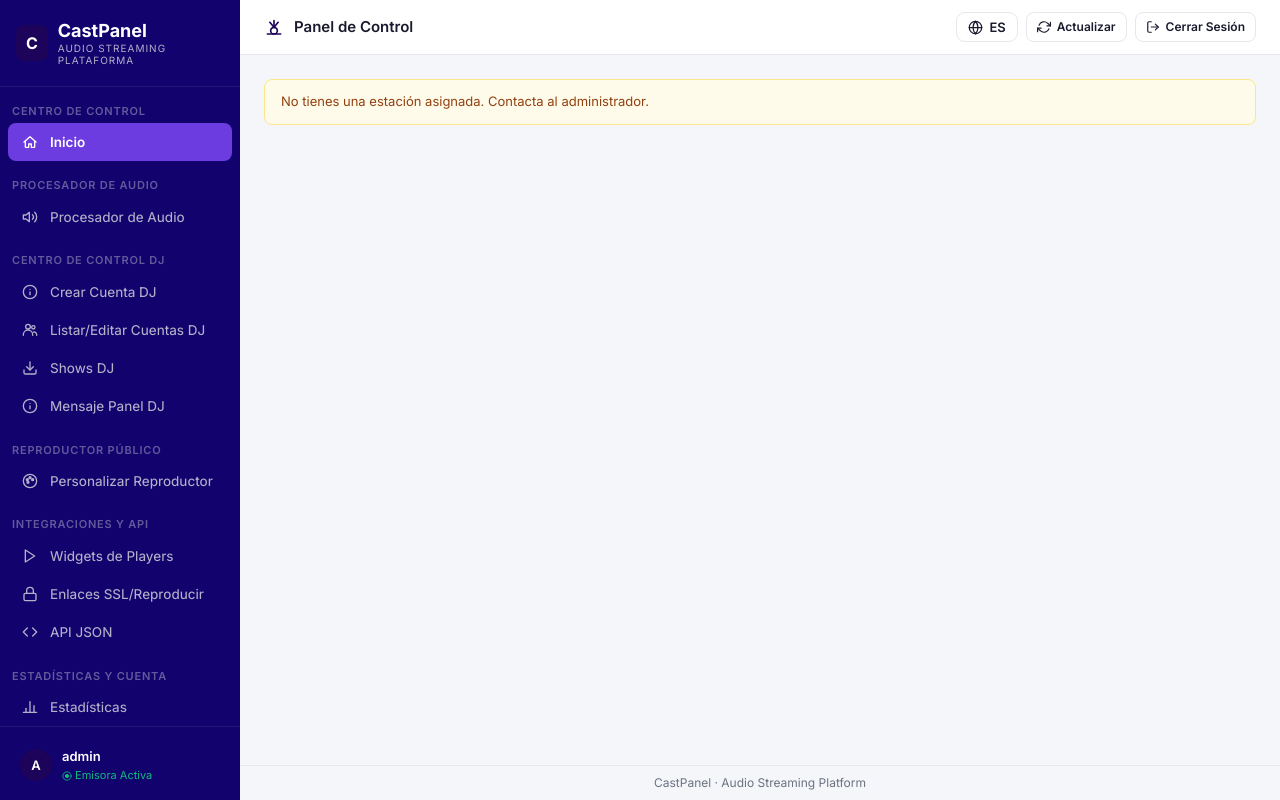
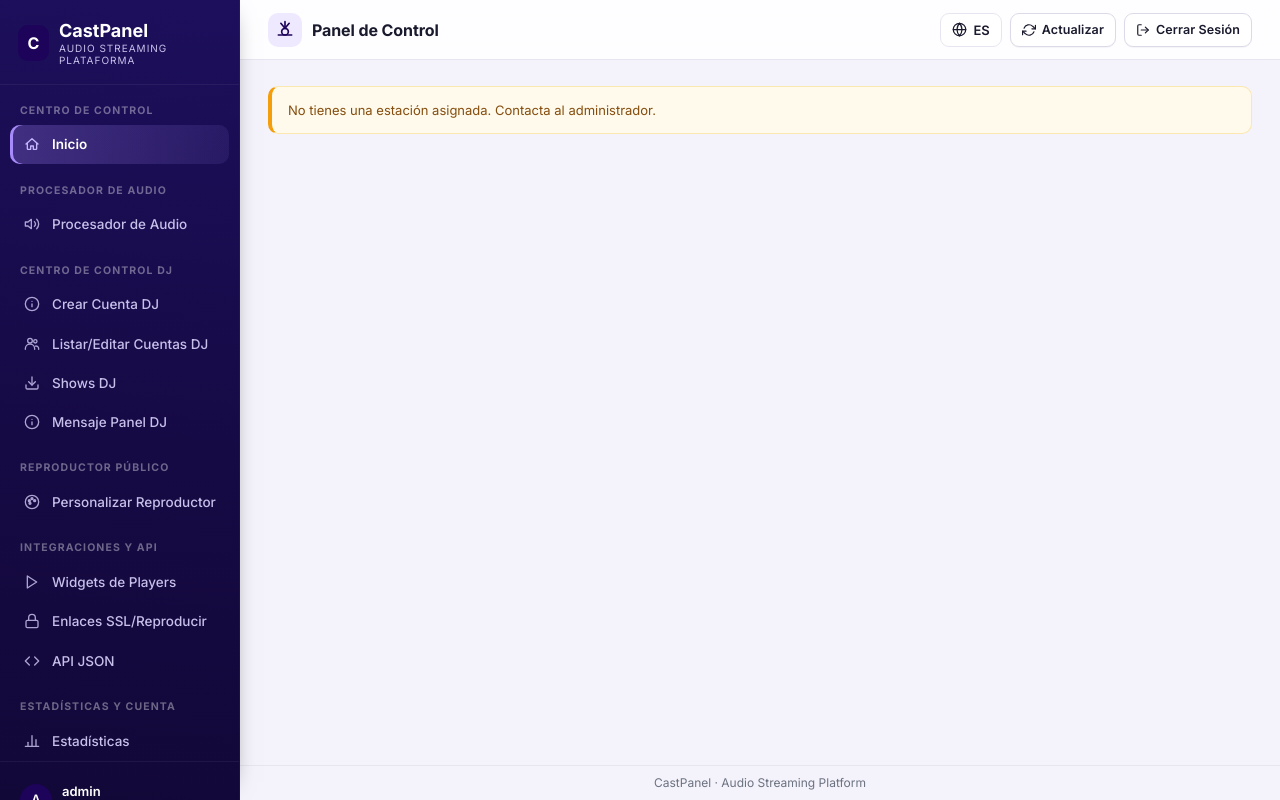
Before and after one commit to zunairaiqbal078/BroadCastingServer, a PHP site: page /cliente/index.php in a window 1280 px wide. Run offline with PHP 8.4, Linux system fonts and the light colour scheme; a user stored in the database is signed in; data comes from the database, SQL or seed files in the repository; data that the repository does not hold is empty.

Commit message:
Add shared theme stylesheet and role-based body classes for panel UI.
Load theme.css from layout_header with cache-busting and distinguish admin, reseller, and client chrome.

Co-authored-by: Cursor <cursoragent@cursor.com>

```diff
--- /dev/null
+++ b/assets/css/theme.css
@@ -0,0 +1,441 @@
+/* ==========================================================================
+   CastPanel — unified design layer (look only, no behaviour)
+   Loaded after style.css by includes/layout_header.php. The <body> carries
+   cp-theme plus cp-role-cliente / cp-role-admin / cp-role-reseller:
+     - client panel  : soft violet, rounded, friendly (matches the new client pages)
+     - admin/reseller: clean slate + indigo, denser, "control room" professional
+   Branding colours set by the admin (primary / sidebar) still win: they are
+   printed in an inline <style> after this file.
+   ========================================================================== */
+
+/* ---------- tokens ---------- */
+.cp-theme {
+    --radius: 14px;
+    --radius-sm: 10px;
+    --ring: 0 0 0 3px rgba(108, 60, 224, .16);
+    --line: #e7e5f0;
+    --line-soft: #f0eef7;
+    --muted-bg: #f7f6fb;
+    --shadow: 0 1px 2px rgba(17, 12, 46, .04), 0 6px 18px -10px rgba(17, 12, 46, .12);
+    --shadow-md: 0 2px 4px rgba(17, 12, 46, .05), 0 12px 28px -14px rgba(17, 12, 46, .22);
+    --shadow-lg: 0 18px 40px -18px rgba(17, 12, 46, .35);
+    --border: var(--line);
+    --hover: var(--muted-bg);
+}
+.cp-role-cliente {
+    --body-bg: #f4f2fa;
+    --sidebar-bg: linear-gradient(185deg, #1d0f5c 0%, #160a45 55%, #120838 100%);
+    --sidebar-hover: rgba(255, 255, 255, .07);
+    --sidebar-text: #c7c0ea;
+    --primary-bg: #efe9ff;
+}
+.cp-role-admin,
+.cp-role-reseller {
+    --primary: #4f46e5;
+    --primary-dark: #4338ca;
+    --primary-light: #6366f1;
+    --primary-bg: #eef0ff;
+    --body-bg: #f2f4f8;
+    --sidebar-bg: linear-gradient(185deg, #0f172a 0%, #111827 100%);
+    --sidebar-hover: rgba(148, 163, 184, .10);
+    --sidebar-text: #a5b0c4;
+    --line: #e3e7ef;
+    --line-soft: #eef1f6;
+    --muted-bg: #f6f8fb;
+    --ring: 0 0 0 3px rgba(79, 70, 229, .16);
+    --text-primary: #0f172a;
+    --text-secondary: #64748b;
+    --radius: 12px;
+    --radius-sm: 8px;
+    --shadow: 0 1px 2px rgba(15, 23, 42, .05), 0 4px 14px -8px rgba(15, 23, 42, .10);
+    --shadow-md: 0 2px 4px rgba(15, 23, 42, .06), 0 10px 24px -12px rgba(15, 23, 42, .18);
+}
+
+.cp-theme { background: var(--body-bg); color: var(--text-primary); -webkit-font-smoothing: antialiased; }
+.cp-theme ::selection { background: var(--primary-bg); }
+
+/* ---------- sidebar ---------- */
+.cp-theme .sidebar {
+    background: var(--sidebar-bg);
+    border-right: 1px solid rgba(255, 255, 255, .04);
+    box-shadow: 6px 0 24px -18px rgba(0, 0, 0, .6);
+}
+.cp-theme .sidebar-logo { padding: 20px 18px 18px; border-bottom: 1px solid rgba(255, 255, 255, .06); }
+.cp-theme .sidebar-section {
+    padding: 18px 20px 6px;
+    font-size: 10.5px;
+    font-weight: 700;
+    letter-spacing: 1.1px;
+    color: rgba(255, 255, 255, .38);
+}
+.cp-theme .sidebar-nav { padding: 0 10px; }
+.cp-theme .sidebar-nav li a {
+    margin: 1px 0;
+    padding: 9px 12px;
+    border-radius: 10px;
+    font-size: 13.5px;
+    font-weight: 500;
+    color: var(--sidebar-text);
+    transition: background .15s ease, color .15s ease;
+}
+.cp-theme .sidebar-nav li a:hover { background: var(--sidebar-hover); color: #fff; }
+.cp-theme .sidebar-nav li a .nav-icon { opacity: .85; }
+/* active item: its own accent, so it stands out whatever primary colour the branding sets */
+.cp-theme .sidebar-nav li a.active {
+    background: linear-gradient(90deg, rgba(167, 139, 250, .28), rgba(167, 139, 250, .10));
+    color: #fff;
+    font-weight: 600;
+    box-shadow: inset 3px 0 0 #a78bfa;
+}
+.cp-theme .sidebar-nav li a.active .nav-icon { color: #c4b5fd; opacity: 1; }
+.cp-role-admin .sidebar-nav li a.active,
+.cp-role-reseller .sidebar-nav li a.active {
+    background: rgba(99, 102, 241, .16);
+    color: #fff;
+    box-shadow: inset 3px 0 0 #818cf8;
+}
+.cp-theme .sidebar-footer { border-top: 1px solid rgba(255, 255, 255, .06); }
+
+/* ---------- top bar ---------- */
+.cp-theme .topbar {
+    background: rgba(255, 255, 255, .86);
+    -webkit-backdrop-filter: saturate(1.4) blur(10px);
+    backdrop-filter: saturate(1.4) blur(10px);
+    border-bottom: 1px solid var(--line);
+    padding: 12px 28px;
+    min-height: 60px;
+}
+.cp-theme .topbar-title { font-size: 16px; font-weight: 700; letter-spacing: -.1px; }
+.cp-theme .topbar-title .title-icon {
+    width: 34px; height: 34px; border-radius: 10px;
+    display: inline-flex; align-items: center; justify-content: center;
+    background: var(--primary-bg); color: var(--primary);
+}
+.cp-theme .topbar-actions .btn,
+.cp-theme .topbar-actions .cp-lang-btn { height: 34px; border-radius: 9px; }
+
+/* ---------- page ---------- */
+.cp-theme .page-content { padding: 26px 28px 40px; }
+@media (max-width: 768px) { .cp-theme .page-content { padding: 16px; } .cp-theme .topbar { padding: 10px 14px; } }
+.cp-theme h2, .cp-theme h3, .cp-theme h4 { letter-spacing: -.15px; }
+
+/* ---------- cards ---------- */
+.cp-theme .card,
+.cp-theme .sp-card,
+.cp-theme .section-card {
+    background: var(--card-bg);
+    border: 1px solid var(--line);
+    border-radius: var(--radius);
+    box-shadow: var(--shadow);
+}
+.cp-theme .card { overflow: visible; }
+.cp-theme .card + .card { margin-top: 0; }
+.cp-theme .card-header,
+.cp-theme .sp-card-header {
+    padding: 16px 22px;
+    border-bottom: 1px solid var(--line-soft);
+    background: transparent;
+}
+.cp-theme .card-header h3,
+.cp-theme .sp-card-header h3 { font-size: 15px; font-weight: 700; color: var(--text-primary); }
+.cp-theme .card-header h3 svg,
+.cp-theme .sp-card-header h3 svg { color: var(--primary); }
+.cp-theme .card-body { padding: 22px; }
+.cp-theme .card-body.no-padding { padding: 0; }
+.cp-theme .card-header .badge { font-variant-numeric: tabular-nums; }
+.cp-theme .two-cols, .cp-theme .two-cols-equal { gap: 22px; }
+.cp-theme .two-cols > div > .card + .card,
+.cp-theme .two-cols-equal > div > .card + .card { margin-top: 22px; }
+
+/* ---------- forms ---------- */
+.cp-theme .form-group { margin-bottom: 16px; }
+.cp-theme .form-group > label,
+.cp-theme label.form-label {
+    font-size: 12.5px;
+    font-weight: 600;
+    color: var(--text-primary);
+    margin-bottom: 6px;
+}
+.cp-theme .form-control {
+    min-height: 40px;
+    padding: 9px 13px;
+    border: 1px solid #dcd9e8;
+    border-radius: var(--radius-sm);
+    background: #fff;
+    font-size: 13.5px;
+    color: var(--text-primary);
+    box-shadow: 0 1px 1px rgba(17, 12, 46, .03);
+    transition: border-color .15s ease, box-shadow .15s ease;
+}
+.cp-role-admin .form-control, .cp-role-reseller .form-control { border-color: #d7dde8; }
+.cp-theme .form-control:hover { border-color: #c9c4dd; }
+.cp-theme .form-control:focus { outline: none; border-color: var(--primary); box-shadow: var(--ring); }
+.cp-theme .form-control::placeholder { color: #a3a0b5; }
+.cp-theme textarea.form-control { min-height: 90px; line-height: 1.5; }
+.cp-theme select.form-control { padding-right: 34px; cursor: pointer; }
+.cp-theme .form-control[readonly] { background: var(--muted-bg); }
+.cp-theme small, .cp-theme .hint, .cp-theme .form-text { color: var(--text-secondary); }
+.cp-theme input[type="checkbox"], .cp-theme input[type="radio"] { accent-color: var(--primary); }
+.cp-theme input[type="range"] { accent-color: var(--primary); }
+.cp-theme .check-item {
+    border: 1px solid var(--line);
+    border-radius: var(--radius-sm);
+    background: #fff;
+    transition: border-color .15s ease, background .15s ease;
+}
+.cp-theme .check-item:hover { border-color: var(--primary); background: var(--primary-bg); }
+
+/* ---------- buttons ---------- */
+.cp-theme .btn {
+    min-height: 38px;
+    padding: 8px 16px;
+    border-radius: var(--radius-sm);
+    font-size: 13px;
+    font-weight: 600;
+    letter-spacing: .1px;
+    line-height: 1.2;
+    justify-content: center;
+    transition: transform .12s ease, box-shadow .15s ease, background .15s ease, border-color .15s ease, color .15s ease;
+}
+.cp-theme .btn:active { transform: translateY(1px); }
+.cp-theme .btn:focus-visible { outline: none; box-shadow: var(--ring); }
+.cp-theme .btn-sm { min-height: 32px; padding: 6px 11px; font-size: 12.5px; border-radius: 8px; }
+.cp-theme .btn-lg { min-height: 46px; padding: 12px 22px; font-size: 14.5px; }
+.cp-theme .btn-primary {
+    background: linear-gradient(180deg, var(--primary-light, var(--primary)) -40%, var(--primary) 100%);
+    color: #fff;
+    box-shadow: 0 1px 2px rgba(17, 12, 46, .12), 0 6px 14px -8px var(--primary);
+}
+.cp-theme .btn-primary:hover { background: var(--primary-dark); color: #fff; box-shadow: 0 8px 18px -8px var(--primary); }
+.cp-role-admin .btn-primary, .cp-role-reseller .btn-primary { background: var(--primary); }
+.cp-theme .btn-success { background: #0e9f6e; color: #fff; box-shadow: 0 6px 14px -8px #0e9f6e; }
+.cp-theme .btn-success:hover { background: #047857; color: #fff; }
+.cp-theme .btn-danger { background: #ef4444; color: #fff; box-shadow: 0 6px 14px -8px #ef4444; }
+.cp-theme .btn-danger:hover { background: #dc2626; color: #fff; }
+.cp-theme .btn-warning { background: #f59e0b; color: #fff; }
+.cp-theme .btn-warning:hover { background: #d97706; color: #fff; }
+.cp-theme .btn-info { background: #0ea5e9; color: #fff; }
+.cp-theme .btn-info:hover { background: #0284c7; color: #fff; }
+.cp-theme .btn-outline {
+    background: #fff;
+    color: var(--text-primary);
+    border: 1px solid #dcd9e8;
+    box-shadow: 0 1px 1px rgba(17, 12, 46, .04);
+}
+.cp-role-admin .btn-outline, .cp-role-reseller .btn-outline { border-color: #d7dde8; }
+.cp-theme .btn-outline:hover { border-color: var(--primary); color: var(--primary); background: var(--primary-bg); }
+.cp-theme .btn-block { width: 100%; }
+.cp-theme .btn[disabled], .cp-theme .btn.disabled { opacity: .55; cursor: not-allowed; box-shadow: none; }
+
+/* ---------- badges ---------- */
+.cp-theme .badge {
+    display: inline-flex;
+    align-items: center;
+    gap: 4px;
+    padding: 3px 9px;
+    border-radius: 999px;
+    font-size: 11.5px;
+    font-weight: 600;
+    background: var(--muted-bg);
+    color: var(--text-secondary);
+    border: 1px solid var(--line);
+    line-height: 1.4;
+}
+.cp-theme .badge-success { background: #ecfdf5; color: #047857; border-color: #a7f3d0; }
+.cp-theme .badge-danger  { background: #fef2f2; color: #b91c1c; border-color: #fecaca; }
+.cp-theme .badge-warning { background: #fffbeb; color: #b45309; border-color: #fde68a; }
+.cp-theme .badge-info    { background: #eff6ff; color: #1d4ed8; border-color: #bfdbfe; }
+.cp-theme .badge-purple  { background: var(--primary-bg); color: var(--primary); border-color: transparent; }
+.cp-theme .badge-orange  { background: #fff7ed; color: #c2410c; border-color: #fed7aa; }
+
+/* ---------- alerts (block layout: an inline <strong> no longer splits the text into columns) ---------- */
+.cp-theme .alert {
+    display: block;
+    position: relative;
+    padding: 13px 16px 13px 44px;
+    border-radius: var(--radius-sm);
+    font-size: 13px;
+    line-height: 1.55;
+    border: 1px solid transparent;
+    border-left-width: 4px;
+    margin-bottom: 18px;
+}
+.cp-theme .alert > svg:first-child { position: absolute; left: 16px; top: 15px; }
+.cp-theme .alert:not(:has(> svg:first-child)) { padding-left: 16px; }
+.cp-theme .alert strong { font-weight: 700; }
+.cp-theme .alert-info    { background: #f0f6ff; color: #1e3a8a; border-color: #cfe0fd; border-left-color: #3b82f6; }
+.cp-theme .alert-success { background: #effcf6; color: #065f46; border-color: #c4f0dc; border-left-color: #10b981; }
+.cp-theme .alert-warning { background: #fffaeb; color: #854d0e; border-color: #fbe7b0; border-left-color: #f59e0b; }
+.cp-theme .alert-danger,
+.cp-theme .alert-error   { background: #fef3f2; color: #991b1b; border-color: #fbd5d1; border-left-color: #ef4444; }
+
+/* ---------- tables ---------- */
+.cp-theme .table-responsive { border-radius: 0 0 var(--radius) var(--radius); }
+.cp-theme table.table th {
+    background: var(--muted-bg);
+    color: var(--text-secondary);
+    font-size: 11px;
+    font-weight: 700;
+    letter-spacing: .6px;
+    padding: 11px 16px;
+    border-bottom: 1px solid var(--line);
+    white-space: nowrap;
+}
+.cp-theme table.table td { padding: 12px 16px; border-bottom: 1px solid var(--line-soft); font-size: 13.5px; }
+.cp-theme table.table tbody tr { transition: background .12s ease; }
+.cp-theme table.table tbody tr:hover { background: #faf9fd; }
+.cp-role-admin table.table tbody tr:hover, .cp-role-reseller table.table tbody tr:hover { background: #f8fafc; }
+.cp-role-admin table.table td, .cp-role-reseller table.table td { padding: 11px 16px; }
+
+/* ---------- tabs (module sub-navigation) ---------- */
+.cp-theme .tabs {
+    display: inline-flex;
+    flex-wrap: wrap;
+    gap: 4px;
+    padding: 4px;
+    margin-bottom: 20px;
+    border: 1px solid var(--line);
+    border-radius: 12px;
+    background: #fff;
+    box-shadow: var(--shadow);
+    max-width: 100%;
+}
+.cp-theme .tab-btn {
+    margin: 0;
+    padding: 8px 14px;
+    border: 0;
+    border-radius: 9px;
+    font-size: 13px;
+    font-weight: 600;
+    color: var(--text-secondary);
+    background: transparent;
+}
+.cp-theme .tab-btn:hover { color: var(--primary); background: var(--muted-bg); }
+.cp-theme .tab-btn.active { color: #fff; background: var(--primary); border-radius: 9px; box-shadow: 0 6px 14px -8px var(--primary); }
+.cp-theme .sp-tabs, .cp-theme .sp-card-tabs { gap: 4px; }
+.cp-theme .sp-tab { border-radius: 9px; }
+
+/* ---------- stat cards ---------- */
+.cp-theme .stat-card {
+    border-radius: var(--radius);
+    padding: 18px 20px;
+    box-shadow: var(--shadow-md);
+    overflow: hidden;
+    position: relative;
+}
+.cp-theme .stat-card .stat-label { font-size: 11.5px; font-weight: 700; letter-spacing: .6px; }
+.cp-theme .stat-card .stat-value { font-size: 28px; font-weight: 800; letter-spacing: -.5px; }
+/* admin & reseller: white cards with a coloured accent instead of full gradients */
+.cp-role-admin .stat-card, .cp-role-reseller .stat-card {
+    background: #fff !important;
+    color: var(--text-primary) !important;
+    border: 1px solid var(--line);
+    box-shadow: var(--shadow);
+}
+.cp-role-admin .stat-card::before, .cp-role-reseller .stat-card::before {
+    content: ''; position: absolute; left: 0; top: 0; bottom: 0; width: 4px; background: var(--sc, var(--primary));
+}
+.cp-role-admin .stat-card.green, .cp-role-reseller .stat-card.green { --sc: #10b981; --scb: #ecfdf5; }
+.cp-role-admin .stat-card.blue, .cp-role-reseller .stat-card.blue { --sc: #3b82f6; --scb: #eff6ff; }
+.cp-role-admin .stat-card.red, .cp-role-reseller .stat-card.red { --sc: #ef4444; --scb: #fef2f2; }
+.cp-role-admin .stat-card.orange, .cp-role-reseller .stat-card.orange { --sc: #f59e0b; --scb: #fffbeb; }
+.cp-role-admin .stat-card.purple, .cp-role-reseller .stat-card.purple { --sc: #6366f1; --scb: #eef0ff; }
+.cp-role-admin .stat-card .stat-label, .cp-role-reseller .stat-card .stat-label { color: var(--text-secondary); opacity: 1; }
+.cp-role-admin .stat-card .stat-value, .cp-role-reseller .stat-card .stat-value { color: var(--text-primary); }
+.cp-role-admin .stat-card .stat-sub, .cp-role-reseller .stat-card .stat-sub { color: var(--text-secondary); opacity: 1; }
+.cp-role-admin .stat-card .stat-badge, .cp-role-reseller .stat-card .stat-badge {
+    background: var(--scb, var(--primary-bg)); color: var(--sc, var(--primary)); border: 0;
+}
+.cp-role-admin .stat-card .stat-icon, .cp-role-reseller .stat-card .stat-icon { color: var(--sc, var(--primary)); opacity: .14; }
+.cp-role-admin .cp-stats a.stat-card:hover, .cp-role-reseller .cp-stats a.stat-card:hover { color: var(--text-primary) !important; border-color: var(--sc, var(--primary)); }
+.cp-role-admin .cp-mini-bar, .cp-role-reseller .cp-mini-bar { background: var(--line-soft); }
+.cp-role-admin .cp-mini-bar span, .cp-role-reseller .cp-mini-bar span { background: var(--sc, var(--primary)); }
+
+/* admin dashboard header */
+.cp-role-admin .cp-hero h2 { font-size: 24px; font-weight: 800; letter-spacing: -.4px; }
+.cp-role-admin .cp-chip { background: #fff; border-color: var(--line); box-shadow: 0 1px 1px rgba(15, 23, 42, .04); }
+
+/* ---------- quick actions / tiles ---------- */
+.cp-theme .quick-action, .cp-theme .sp-qa {
+    border: 1px solid var(--line);
+    border-radius: var(--radius);
+    background: #fff;
+    box-shadow: var(--shadow);
+    transition: transform .15s ease, box-shadow .15s ease, border-color .15s ease;
+}
+.cp-theme .quick-action:hover, .cp-theme .sp-qa:hover { transform: translateY(-2px); box-shadow: var(--shadow-md); border-color: var(--primary); }
+
+/* ---------- copy fields ---------- */
+.cp-theme .copy-field, .cp-theme .sp-copy-field {
+    border: 1px solid var(--line);
+    border-radius: var(--radius-sm);
+    background: var(--muted-bg);
+    overflow: hidden;
+}
+.cp-theme .copy-field .btn-copy, .cp-theme .sp-copy-field button { border-radius: 8px; }
+
+/* ---------- upload area ---------- */
+.cp-theme .upload-area, .cp-theme .img-upload-zone {
+    border: 2px dashed #d6d1ea;
+    border-radius: var(--radius);
+    background: linear-gradient(180deg, #fff, var(--muted-bg));
+    transition: border-color .15s ease, background .15s ease;
+}
+.cp-theme .upload-area:hover, .cp-theme .img-upload-zone:hover { border-color: var(--primary); background: var(--primary-bg); }
+
+/* ---------- empty state ---------- */
+.cp-theme .empty-state { padding: 44px 24px; color: var(--text-secondary); }
+.cp-theme .empty-state svg { color: var(--primary); opacity: .45; }
+
+/* ---------- modals ---------- */
+.cp-theme .modal { background: rgba(15, 12, 40, .45); -webkit-backdrop-filter: blur(3px); backdrop-filter: blur(3px); }
+.cp-theme .modal-content { border-radius: 16px; border: 1px solid var(--line); box-shadow: 0 30px 60px -20px rgba(15, 12, 40, .45); overflow: hidden; }
+.cp-theme .modal-header { padding: 16px 22px; border-bottom: 1px solid var(--line-soft); }
+.cp-theme .modal-body { padding: 20px 22px; }
+.cp-theme .modal-footer { padding: 14px 22px; border-top: 1px solid var(--line-soft); background: var(--muted-bg); }
+
+/* ---------- toggles, progress, misc ---------- */
+.cp-theme .progress, .cp-theme .storage-bar .bar { border-radius: 999px; background: var(--line-soft); }
+.cp-theme .progress-bar, .cp-theme .storage-bar .bar .fill { border-radius: 999px; }
+.cp-theme .song-item, .cp-theme .playlist-card, .cp-theme .config-panel, .cp-theme .log-row {
+    border-color: var(--line);
+    border-radius: var(--radius-sm);
+}
+.cp-theme .playlist-card { box-shadow: var(--shadow); }
+.cp-theme .filter-btn { border-radius: 999px; }
+.cp-theme .filter-btn.active { background: var(--primary); border-color: var(--primary); color: #fff; }
+.cp-theme hr { border: 0; border-top: 1px solid var(--line); }
+.cp-theme code { background: var(--muted-bg); border: 1px solid var(--line); border-radius: 6px; padding: 1px 6px; font-size: .92em; }
+
+/* pagination rows built from .btn-sm keep a tidy gap */
+.cp-theme .card > div[style*="justify-content:center"] .btn-sm { min-width: 34px; }
+
+/* ---------- toast ---------- */
+.cp-theme .toast { border-radius: 12px; box-shadow: var(--shadow-lg); }
+
+/* ---------- page-specific tiles & panels, brought onto the same surface style ---------- */
+.cp-theme .preset-card,
+.cp-theme .theme-card,
+.cp-theme .proc-section,
+.cp-theme .proc-status,
+.cp-theme .widget-section,
+.cp-theme .config-panel {
+    background: #fff;
+    border: 1px solid var(--line);
+    border-radius: var(--radius);
+    box-shadow: var(--shadow);
+}
+.cp-theme .preset-card, .cp-theme .theme-card { transition: transform .15s ease, box-shadow .15s ease, border-color .15s ease; }
+.cp-theme .preset-card:hover, .cp-theme .theme-card:hover { transform: translateY(-2px); box-shadow: var(--shadow-md); border-color: var(--primary); }
+.cp-theme .preset-card.active, .cp-theme .theme-card.active, .cp-theme .theme-card.selected {
+    border-color: var(--primary);
+    background: var(--primary-bg);
+    box-shadow: 0 0 0 3px rgba(108, 60, 224, .12), var(--shadow);
+}
+.cp-theme .preset-card .preset-icon svg, .cp-theme .theme-card .theme-icon svg { color: var(--primary); }
+.cp-theme .proc-section { overflow: hidden; margin-bottom: 14px; }
+.cp-theme .proc-section-header { padding: 14px 18px; }
+.cp-theme .proc-section-body { border-top: 1px solid var(--line-soft); }
+.cp-theme .control-item { border-radius: var(--radius-sm); }
+.cp-theme .toggle-slider, .cp-theme .switch-slider { box-shadow: inset 0 1px 2px rgba(0, 0, 0, .08); }
+.cp-theme input:checked + .toggle-slider, .cp-theme input:checked + .switch-slider { background: var(--primary); }
--- a/includes/layout_header.php
+++ b/includes/layout_header.php
@@ -33,6 +33,8 @@ $brand = getCurrentBranding();
     <link href="https://fonts.googleapis.com/css2?family=Inter:wght@400;450;500;600;700;800&display=swap" rel="stylesheet">
     <?php $cpStyleVer = @filemtime(BASE_PATH . '/assets/css/style.css') ?: time(); ?>
     <link href="<?= BASE_URL ?>/assets/css/style.css?v=<?= (int)$cpStyleVer ?>" rel="stylesheet">
+    <?php $cpThemeVer = @filemtime(BASE_PATH . '/assets/css/theme.css') ?: time(); ?>
+    <link href="<?= BASE_URL ?>/assets/css/theme.css?v=<?= (int)$cpThemeVer ?>" rel="stylesheet">
     <style>
         .nav-icon { font-style: normal; display:inline-flex; align-items:center; }
         <?php if (!empty($brand['primary_color'])): ?>
@@ -43,7 +45,8 @@ $brand = getCurrentBranding();
         <?php endif; ?>
     </style>
 </head>
-<body>
+<?php $cpThemeRole = !empty($isAdmin) ? 'admin' : (!empty($isReseller) ? 'reseller' : 'cliente'); /* look only: client vs admin design */ ?>
+<body class="cp-theme cp-role-<?= $cpThemeRole ?>">
 
 <div class="layout">
     <!-- Overlay móvil -->
```
